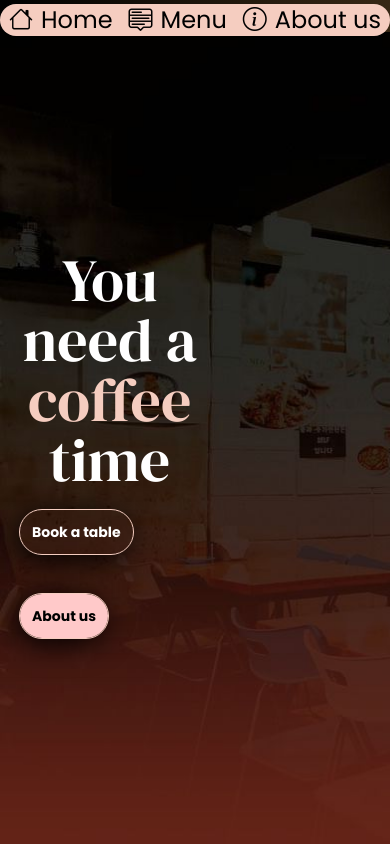
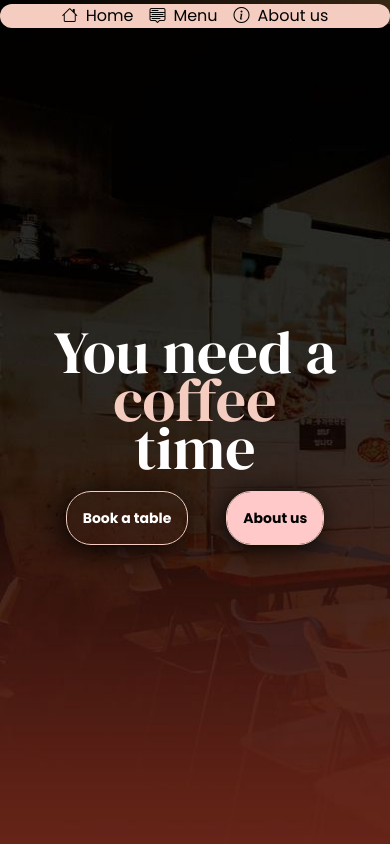
Before and after one commit to viniciusrodmusic/CafeteriaReact, a React (Vite) app: page / in a window 390 px wide. Shown: the top 844 px of the page. Built offline with nearby package versions, Linux system fonts and the light colour scheme; what tailwindcss-animated would draw is missing.

Commit message:
feat: Adicionei mais responsividade ao site em geral

```diff
--- a/src/components/Button.jsx
+++ b/src/components/Button.jsx
@@ -7,7 +7,7 @@ function Button({ bgColor, textColor, textContent }) {
         <button className={
             `${btnBgColor} ${btnTextColor} hover:scale-95 duration-100
             outline-[var(--light-coffee)]
-            outline-1 p-3 rounded-3xl m-5
+            outline-1 p-4 rounded-3xl m-5
             font-bold hover:text-red-400
             text-sm md:text-xl lg:text-2xl cursor-pointer shadow-[-5px_5px_30px_black]
             `
--- a/src/components/CoffeeOption.jsx
+++ b/src/components/CoffeeOption.jsx
@@ -33,7 +33,7 @@ function CoffeeOption({coffeeImage, textContent, price}) {
     return (
         <section ref={containerRef} className={`
         ${isVisible ? "transform-[translateY(0px)] opacity-100" : "transform-[translateY(50px)] opacity-0"}
-        hover:outline-1 hover:shadow-[1px_1px_50px_rgb(255,200,150))]
+        hover:outline-1 hover:shadow-[1px_1px_50px_rgb(255,200,150)]
         cursor-pointer duration-1500 rounded-3xl text-white bg-linear-to-bl from-[var(--dark-coffee)]
         to-[var(--dark-coffee2)] flex flex-col items-center justify-around overflow-hidden
         shadow-[-10px_10px_40px_rgba(0,0,0,0.5)] p-2 w-3/4 lg:h-4/4 lg:w-2/4`}>
--- a/src/components/MainTitle.jsx
+++ b/src/components/MainTitle.jsx
@@ -5,19 +5,21 @@ function MainTitle() {
 
     return (
         <>
-                <section className="text-white flex flex-col items-start w-3/4">
+                <section className="text-white flex flex-col items-center md:items-start w-full md:w-3/4">
 
                     <div className="flex flex-col items-center w-3/4">
-                        <h1 className="text-6xl lg:text-9xl/[7rem] text-center animate-fade-right animate-once animate-duration-1000 animate-delay-200 animate-ease-out">You need a <span className="text-[var(--light-coffee)]">coffee</span> time</h1>
-                        <div>
-                        <Button textContent="Book a table"/>
-                        <Button bgColor="red" textColor="black" textContent="About us"/>
+                        <h1 className="text-6xl/[3rem] lg:text-8xl/[5rem] text-center animate-fade-right animate-once animate-duration-1000 animate-delay-200 animate-ease-out">You need a <span className="text-[var(--light-coffee)]">coffee</span> time</h1>
+
+                        <div className="w-screen sm:w-4/4 flex justify-center">
+                            <Button textContent="Book a table"/>
+                            <Button bgColor="red" textColor="black" textContent="About us"/>
                         </div>
+
                     </div>
 
                 </section>
 
-                <div className="h-[10rem] w-1/4">
+                <div className="hidden md:inline h-full w-1/4">
                     {/* Somente um bloco invisível que divide o layout em dois para facilitar localizar o título mais pra esquerda */}
                 </div>
 
--- a/src/components/Menu.jsx
+++ b/src/components/Menu.jsx
@@ -5,10 +5,10 @@ function Menu() {
 
 
     return (
-        <section className="xl:h-screen bg-[var(--dark-coffee)] flex flex-col justify-start md:justify-around items-center p-8 gap-4" >
+        <section className="xl:h-screen bg-[var(--dark-coffee)] flex flex-col justify-start md:justify-around items-center xl:p-8 gap-4" >
 
             <h2 className="text-4xl md:text-4xl lg:text-5xl text-white text-center break-normal w-3/4">How would you like to <span className="text-[var(--light-coffee)]">feel</span> today?</h2>
-            <div className="p-8 gap-4 bg-[var(--lighter-coffee)] size-3/4 rounded-4xl flex-col xl:flex-row flex justify-around items-center" >
+            <div className="p-8 gap-4 bg-[var(--lighter-coffee)] size-full xl:size-3/4 rounded-4xl flex-col xl:flex-row flex justify-around items-center" >
                 <CoffeeOption textContent="sweet with Lapuccino + Chocolate" coffeeImage="3" price="$ 5.00"/>
                 <CoffeeOption textContent="stronger with Black Coffee" coffeeImage="1" price="$ 2.00"/>
                 <CoffeeOption textContent="just calm with Coffee + Milk" coffeeImage="2" price="$ 3.00"/>
--- a/src/components/layout/Header.jsx
+++ b/src/components/layout/Header.jsx
@@ -8,7 +8,7 @@ function Header() {
 
     return (
         <header className="bg-[var(--light-coffee)] rounded-2xl flex justify-center z-10 sticky top-1">
-            <ul className="flex flex-row gap-4 justify-center text-2xl ">
+            <ul className="flex flex-row gap-4 justify-center sm:text-xl xl:text-2xl ">
 
             {
                 itensMenu.map((item, index) => (
```
Also changed, not shown: breakpoints_tw.txt (added), src/assets/cafeteria-fundo-mobile.jpg (added).
